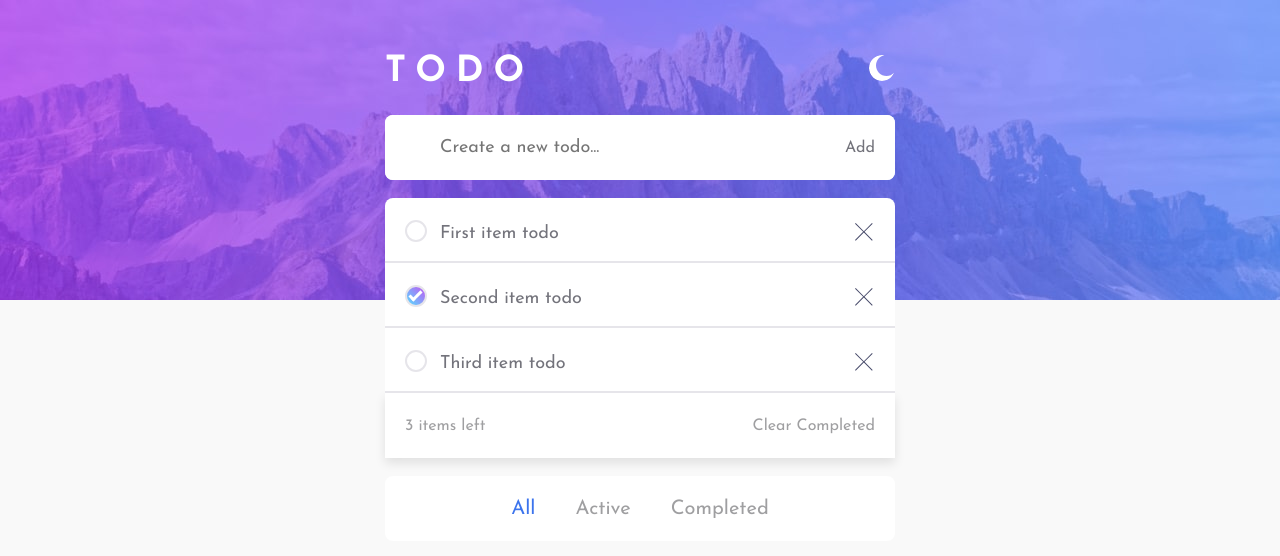
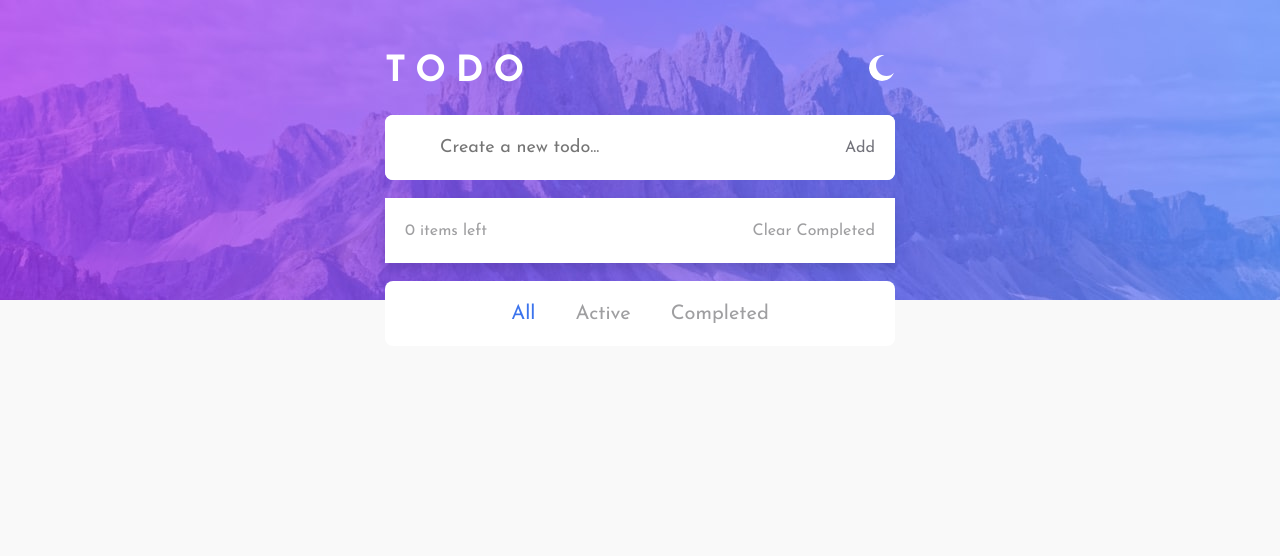
Before and after one commit to julian-leahy/react-todo-with-theme-switcher, a React (Create React App) app: page / in a window 1280 px wide. Shown: the top 556 px of the page. Built offline with nearby package versions, Linux system fonts and the light colour scheme.

Commit message:
remove dummy data. save todolist to localstorage

```diff
--- a/src/App.js
+++ b/src/App.js
@@ -1,4 +1,4 @@
-import { useState } from 'react';
+import { useState, useEffect } from 'react';
 import './App.css';
 import FilterBtn from './components/filter-btn/FilterBtn';
 import FormInput from './components/form-input/FormInput';
@@ -13,14 +13,20 @@ const FILTER = {
   completed: task => task.completed === true
 }
 
-const FILTER_BTNS = Object.keys(FILTER)
+const FILTER_BTNS = Object.keys(FILTER);
 
-function App({ data }) {
+const INITIALSTATE = JSON.parse(localStorage.getItem('todoList')) || [];
 
-  const [taskList, setTaskList] = useState(data || []);
+function App() {
+
+  const [taskList, setTaskList] = useState(INITIALSTATE);
   const [filterBy, setFilterBy] = useState('all');
 
   const numbTasks = taskList.length;
+
+  useEffect(() => {
+    localStorage.setItem('todoList', JSON.stringify(taskList));
+  }, [taskList])
 
   /**
    * add a new todo item
--- a/src/index.js
+++ b/src/index.js
@@ -3,15 +3,9 @@ import ReactDOM from 'react-dom';
 import './index.css';
 import App from './App';
 
-const DATA = [
-  { id: 0, name: 'First item todo', completed: false },
-  { id: 1, name: 'Second item todo', completed: true },
-  { id: 2, name: 'Third item todo', completed: false }
-]
-
 ReactDOM.render(
   <React.StrictMode>
-    <App data={DATA} />
+    <App />
   </React.StrictMode>,
   document.getElementById('root')
 );
```
